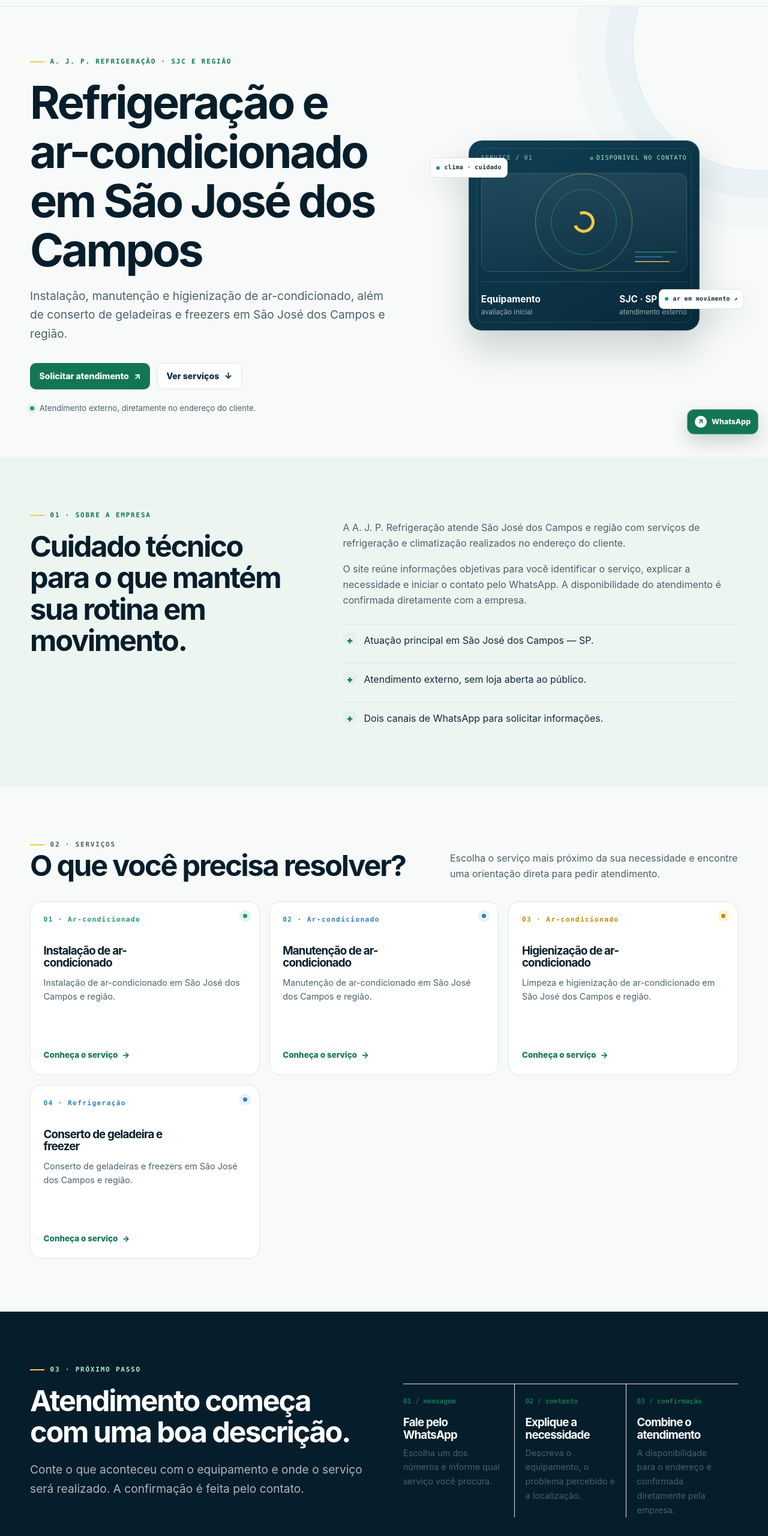
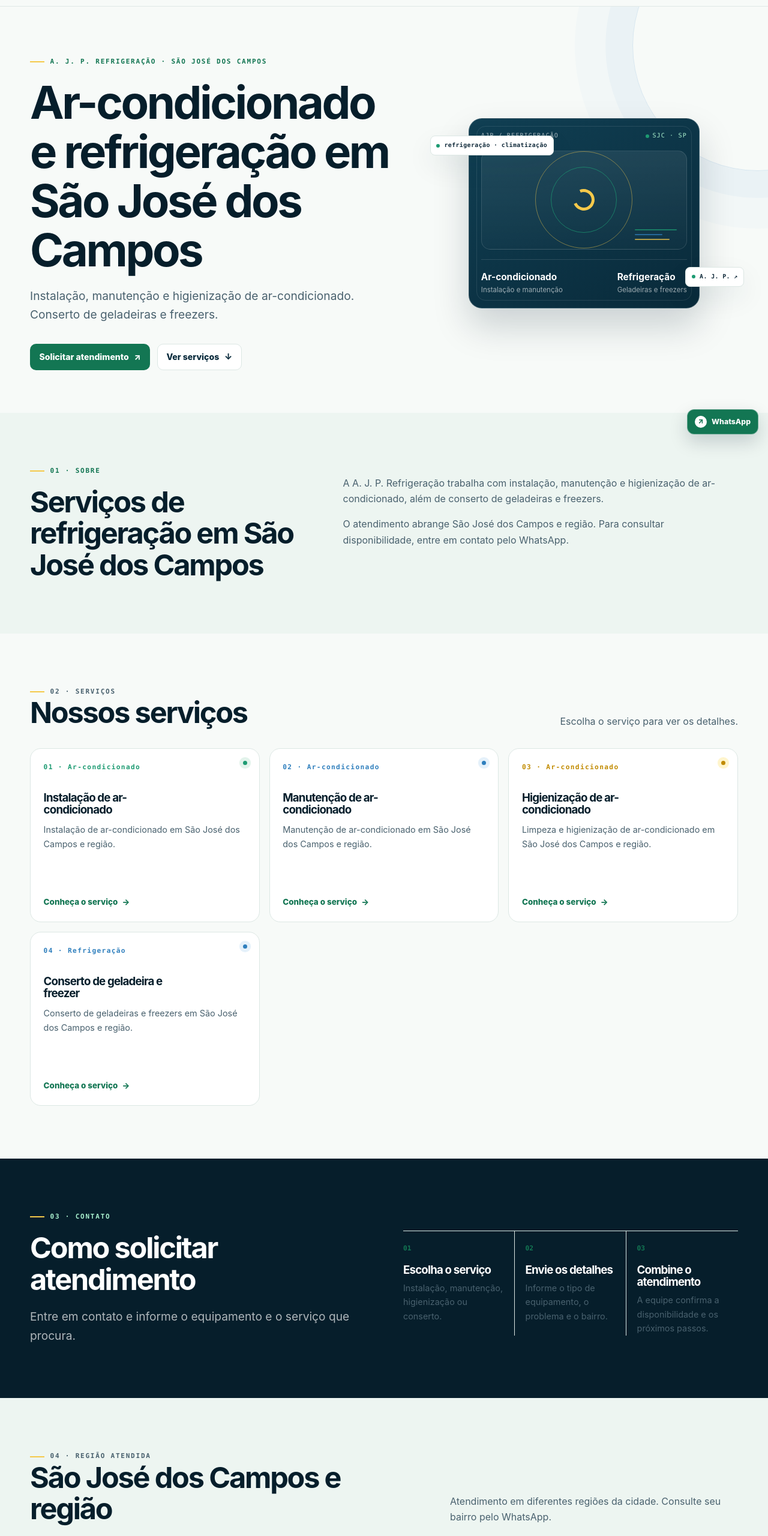
Before and after one commit to rafael-rsadigital/ajprefrigeracao, an Astro site: page / in a window 1280 px wide. Shown: the part 60-2620 px from the top of the page at 60% size. Built offline with nearby package versions, Linux system fonts and the light colour scheme; Astro itself is replaced by a stand-in of ours.

Commit message:
Simplificar textos e títulos da página inicial

```diff
--- a/src/pages/index.astro
+++ b/src/pages/index.astro
@@ -23,8 +23,8 @@ const jsonLd = [
 ];
 ---
 <SiteLayout
-  title="Refrigeração e ar-condicionado em São José dos Campos"
-  description="Instalação, manutenção e higienização de ar-condicionado, além de conserto de geladeiras e freezers em São José dos Campos e região."
+  title="Ar-condicionado e refrigeração em São José dos Campos | AJP"
+  description="Instalação, manutenção e higienização de ar-condicionado. Conserto de geladeiras e freezers em São José dos Campos e região. Fale com a A. J. P. Refrigeração."
   canonicalPath="/"
   keywords={['refrigeração em São José dos Campos', 'ar-condicionado em SJC', 'conserto de geladeira', 'conserto de freezer', 'A. J. P. Refrigeração']}
   jsonLd={jsonLd}
@@ -32,23 +32,22 @@ const jsonLd = [
   <section class="hero" aria-labelledby="hero-title">
     <div class="container hero-grid">
       <div>
-        <p class="eyebrow">A. J. P. Refrigeração · SJC e região</p>
-        <h1 id="hero-title">Refrigeração e ar-condicionado em São José dos Campos</h1>
-        <p class="lede">Instalação, manutenção e higienização de ar-condicionado, além de conserto de geladeiras e freezers em São José dos Campos e região.</p>
+        <p class="eyebrow">A. J. P. Refrigeração · São José dos Campos</p>
+        <h1 id="hero-title">Ar-condicionado e refrigeração em São José dos Campos</h1>
+        <p class="lede">Instalação, manutenção e higienização de ar-condicionado. Conserto de geladeiras e freezers.</p>
         <div class="hero-actions">
           <a class="button button--primary" href={primaryWhatsApp} target="_blank" rel="noreferrer">Solicitar atendimento <span aria-hidden="true">↗</span></a>
           <a class="button button--secondary" href="#servicos">Ver serviços <span aria-hidden="true">↓</span></a>
         </div>
-        <p class="hero-note"><span aria-hidden="true"></span> Atendimento externo, diretamente no endereço do cliente.</p>
       </div>
       <div class="hero-visual" aria-label="Ilustração abstrata de fluxo de ar e refrigeração" role="img">
-        <span class="float-label float-label--one">clima · cuidado</span>
+        <span class="float-label float-label--one">refrigeração · climatização</span>
         <div class="cooling-card">
-          <div class="cooling-top"><span>service / 01</span><span class="cooling-status">disponível no contato</span></div>
+          <div class="cooling-top"><span>AJP / REFRIGERAÇÃO</span><span class="cooling-status">SJC · SP</span></div>
           <div class="unit"><span class="unit-core" aria-hidden="true"></span><span class="air-lines" aria-hidden="true"><i></i><i></i><i></i></span></div>
-          <div class="cooling-bottom"><div><strong>Equipamento</strong><span>avaliação inicial</span></div><div><strong>SJC · SP</strong><span>atendimento externo</span></div></div>
+          <div class="cooling-bottom"><div><strong>Ar-condicionado</strong><span>Instalação e manutenção</span></div><div><strong>Refrigeração</strong><span>Geladeiras e freezers</span></div></div>
         </div>
-        <span class="float-label float-label--two">ar em movimento ↗</span>
+        <span class="float-label float-label--two">A. J. P. ↗</span>
       </div>
     </div>
   </section>
@@ -56,17 +55,12 @@ const jsonLd = [
   <section class="section section--tint" id="sobre" aria-labelledby="sobre-title">
     <div class="container split">
       <div>
-        <p class="section-kicker">01 · sobre a empresa</p>
-        <h2 id="sobre-title">Cuidado técnico para o que mantém sua rotina em movimento.</h2>
+        <p class="section-kicker">01 · sobre</p>
+        <h2 id="sobre-title">Serviços de refrigeração em São José dos Campos</h2>
       </div>
       <div class="section-copy">
-        <p>A A. J. P. Refrigeração atende São José dos Campos e região com serviços de refrigeração e climatização realizados no endereço do cliente.</p>
-        <p>O site reúne informações objetivas para você identificar o serviço, explicar a necessidade e iniciar o contato pelo WhatsApp. A disponibilidade do atendimento é confirmada diretamente com a empresa.</p>
-        <ul class="fact-list">
-          <li>Atuação principal em São José dos Campos — SP.</li>
-          <li>Atendimento externo, sem loja aberta ao público.</li>
-          <li>Dois canais de WhatsApp para solicitar informações.</li>
-        </ul>
+        <p>A A. J. P. Refrigeração trabalha com instalação, manutenção e higienização de ar-condicionado, além de conserto de geladeiras e freezers.</p>
+        <p>O atendimento abrange São José dos Campos e região. Para consultar disponibilidade, entre em contato pelo WhatsApp.</p>
       </div>
     </div>
   </section>
@@ -76,9 +70,9 @@ const jsonLd = [
       <div class="section-head">
         <div class="section-heading">
           <p class="section-kicker">02 · serviços</p>
-          <h2 id="servicos-title">O que você precisa resolver?</h2>
+          <h2 id="servicos-title">Nossos serviços</h2>
         </div>
-        <p>Escolha o serviço mais próximo da sua necessidade e encontre uma orientação direta para pedir atendimento.</p>
+        <p>Escolha o serviço para ver os detalhes.</p>
       </div>
       <div class="grid-3">
         {services.map((service, index) => <ServiceCard service={service} index={index} />)}
@@ -89,14 +83,14 @@ const jsonLd = [
   <section class="section section--dark" aria-labelledby="process-title">
     <div class="container split split--equal">
       <div>
-        <p class="section-kicker" style="color: #a9f0ce;">03 · próximo passo</p>
-        <h2 id="process-title" style="color: #fff;">Atendimento começa com uma boa descrição.</h2>
-        <p class="lede" style="color: rgba(255,255,255,.68);">Conte o que aconteceu com o equipamento e onde o serviço será realizado. A confirmação é feita pelo contato.</p>
+        <p class="section-kicker" style="color: #a9f0ce;">03 · contato</p>
+        <h2 id="process-title" style="color: #fff;">Como solicitar atendimento</h2>
+        <p class="lede" style="color: rgba(255,255,255,.68);">Entre em contato e informe o equipamento e o serviço que procura.</p>
       </div>
       <div class="steps">
-        <div class="step"><span class="step__number">01 / mensagem</span><h3 style="color: #fff;">Fale pelo WhatsApp</h3><p>Escolha um dos números e informe qual serviço você procura.</p></div>
-        <div class="step"><span class="step__number">02 / contexto</span><h3 style="color: #fff;">Explique a necessidade</h3><p>Descreva o equipamento, o problema percebido e a localização.</p></div>
-        <div class="step"><span class="step__number">03 / confirmação</span><h3 style="color: #fff;">Combine o atendimento</h3><p>A disponibilidade para o endereço é confirmada diretamente pela empresa.</p></div>
+        <div class="step"><span class="step__number">01</span><h3 style="color: #fff;">Escolha o serviço</h3><p>Instalação, manutenção, higienização ou conserto.</p></div>
+        <div class="step"><span class="step__number">02</span><h3 style="color: #fff;">Envie os detalhes</h3><p>Informe o tipo de equipamento, o problema e o bairro.</p></div>
+        <div class="step"><span class="step__number">03</span><h3 style="color: #fff;">Combine o atendimento</h3><p>A equipe confirma a disponibilidade e os próximos passos.</p></div>
       </div>
     </div>
   </section>
@@ -105,25 +99,23 @@ const jsonLd = [
     <div class="container">
       <div class="section-head">
         <div class="section-heading">
-          <p class="section-kicker">04 · área de atendimento</p>
-          <h2 id="area-title">São José dos Campos como ponto de partida.</h2>
+          <p class="section-kicker">04 · região atendida</p>
+          <h2 id="area-title">São José dos Campos e região</h2>
         </div>
-        <p>As regiões abaixo são referências iniciais para a conversa. Confirme a disponibilidade do atendimento no seu endereço.</p>
+        <p>Atendimento em diferentes regiões da cidade. Consulte seu bairro pelo WhatsApp.</p>
       </div>
       <div class="region-grid">
         {regions.map((region) => <div class="region-card"><h3>{region.label}</h3><ul>{region.places.slice(0, 4).map((place) => <li>{place}</li>)}</ul></div>)}
       </div>
-      <div class="coverage-note">A empresa não possui estabelecimento físico aberto ao público. O atendimento é externo, diretamente no endereço do cliente, mediante confirmação pelo WhatsApp.</div>
-      <div class="hero-actions"><a class="button button--secondary" href="/area-de-atendimento/">Ver área de atendimento completa <span aria-hidden="true">→</span></a></div>
+      <div class="hero-actions"><a class="button button--secondary" href="/area-de-atendimento/">Ver bairros e regiões <span aria-hidden="true">→</span></a></div>
     </div>
   </section>
 
   <section class="section" aria-labelledby="faq-title">
     <div class="container split split--equal">
       <div>
-        <p class="section-kicker">05 · perguntas frequentes</p>
-        <h2 id="faq-title">Respostas para decidir o próximo passo.</h2>
-        <p class="lede">Informação objetiva para encontrar o serviço certo e iniciar o contato com mais clareza.</p>
+        <p class="section-kicker">05 · dúvidas</p>
+        <h2 id="faq-title">Perguntas frequentes</h2>
       </div>
       <FAQ items={homepageFaqs} />
     </div>
@@ -131,7 +123,7 @@ const jsonLd = [
 
   <section class="cta-band">
     <div class="container cta-band__inner">
-      <div><h2>Precisa de refrigeração ou climatização em SJC?</h2><p>Envie uma mensagem e explique o que você precisa.</p></div>
+      <div><h2>Precisa de um serviço de refrigeração?</h2><p>Fale com a A. J. P. Refrigeração pelo WhatsApp.</p></div>
       <div class="cta-actions"><a class="button button--on-dark" href={primaryWhatsApp} target="_blank" rel="noreferrer">Falar pelo WhatsApp ↗</a><a class="button button--secondary" href={company.instagramUrl} target="_blank" rel="noreferrer">Instagram ↗</a></div>
     </div>
   </section>
```
